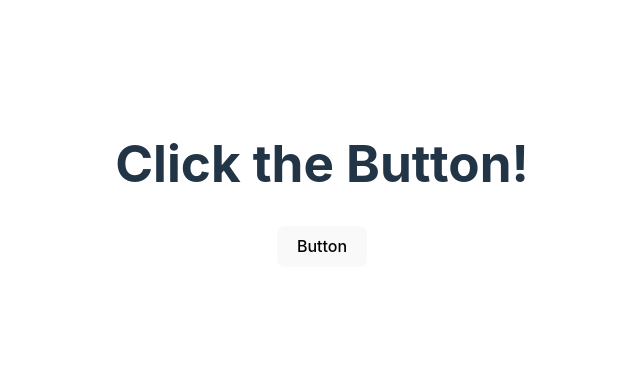
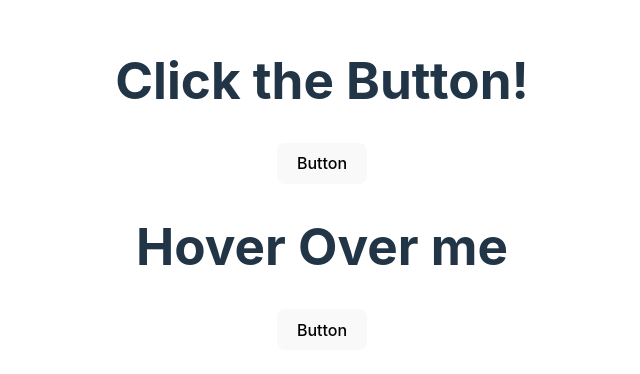
Before and after one commit to 101Shakila/first-react-app, a React (Vite) app: page / in a window 1280 px wide. Shown: the part 216-590 px from the top of the page, without its empty margins (318-958 px from the left). Built offline with nearby package versions, Linux system fonts and the light colour scheme.

Commit message:
Update Clicker.jsx

```diff
--- a/src/Clicker.jsx
+++ b/src/Clicker.jsx
@@ -8,6 +8,8 @@ export default function Clicker() {
         <div>
             <h1>Click the Button!</h1>
             <button onClick={buttonClicker}>Button</button>
+            <h1>Hover Over me</h1>
+            <button onMouseOver={buttonClicker}>Button</button>
         </div>
     )
 
```
